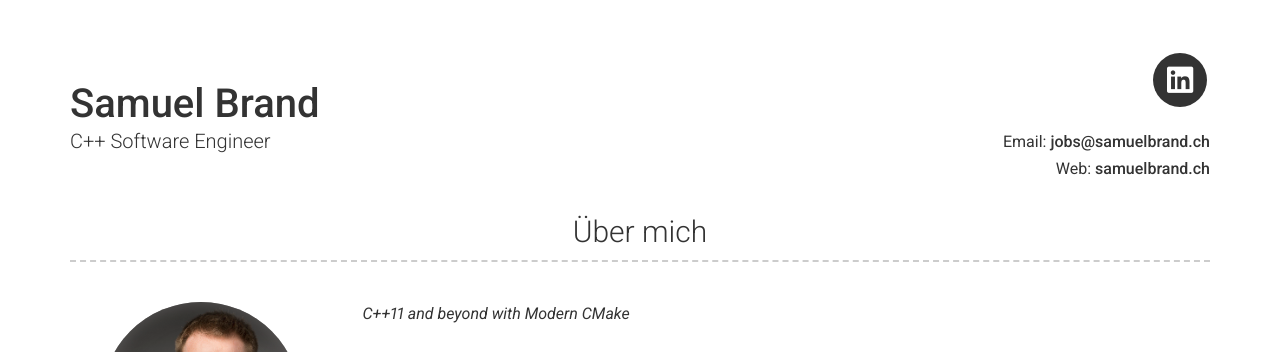
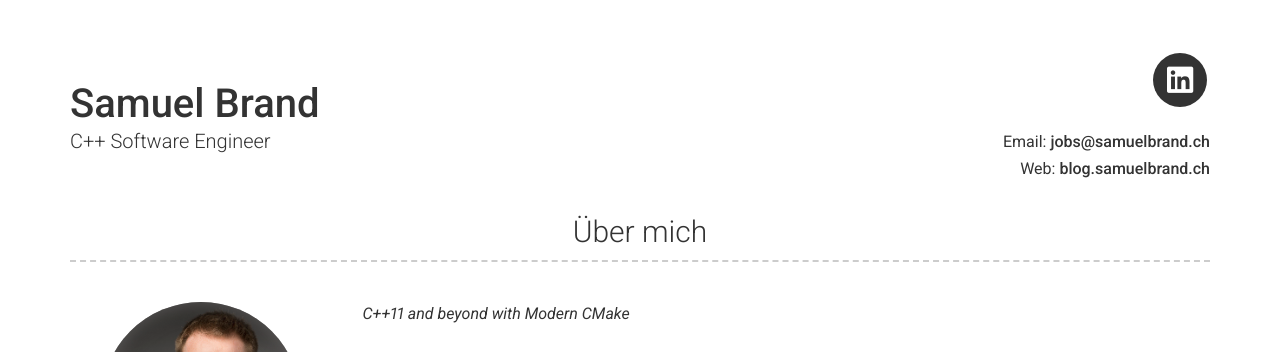
Before and after one commit to saemu/saemu.github.io, a Jekyll site: the page built from index.md, in a window 1280 px wide and 900 px high. Shown: the top 352 px of the window. Built offline with Jekyll 4.4.1, drawn with Linux system fonts in a browser that asks for light colours; nearby versions of some CDN libraries.

Commit message:
fix url for homepage

```diff
--- a/_config.yml
+++ b/_config.yml
@@ -6,7 +6,7 @@ favicon: images/favicon.ico
 name: Samuel Brand
 title: C++ Software Engineer
 email: jobs@samuelbrand.ch
-website: samuelbrand.ch
+website: blog.samuelbrand.ch
 
 # Social links
 linkedin_username: brandsamuel
```
